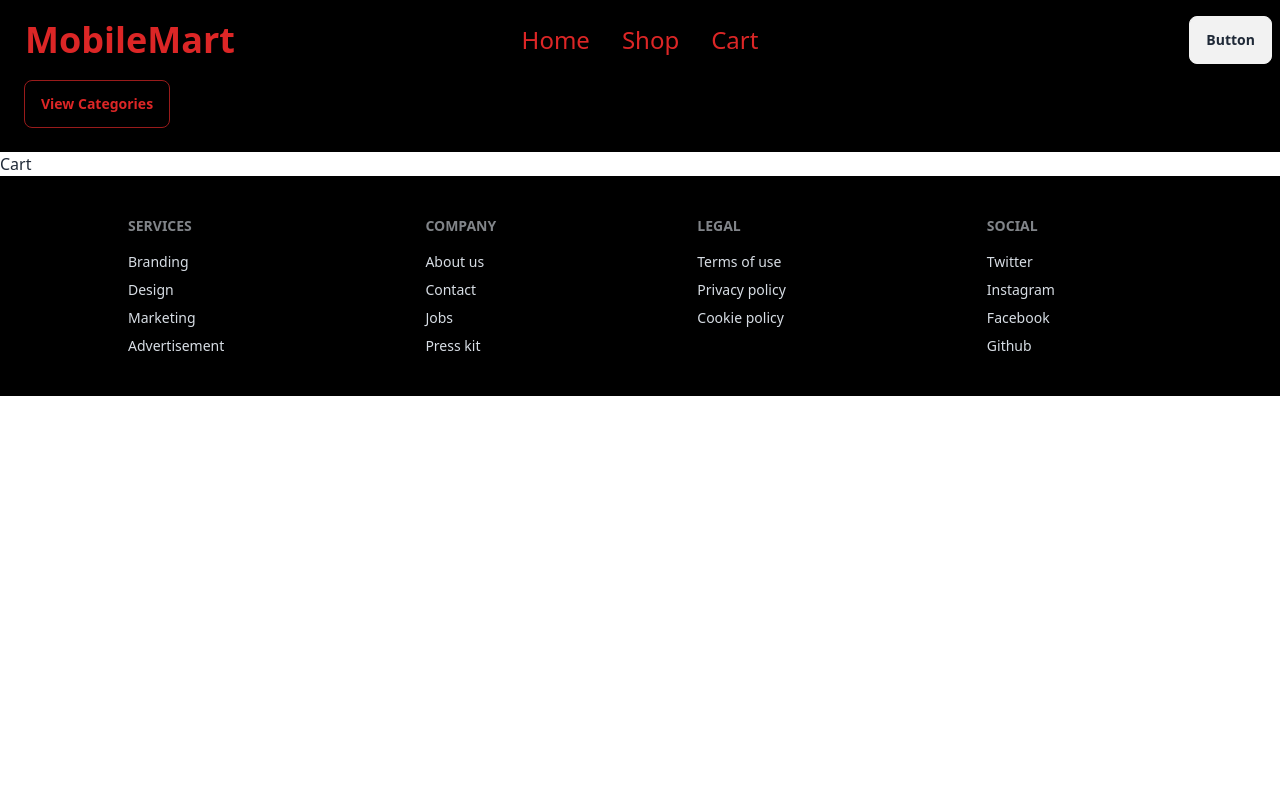
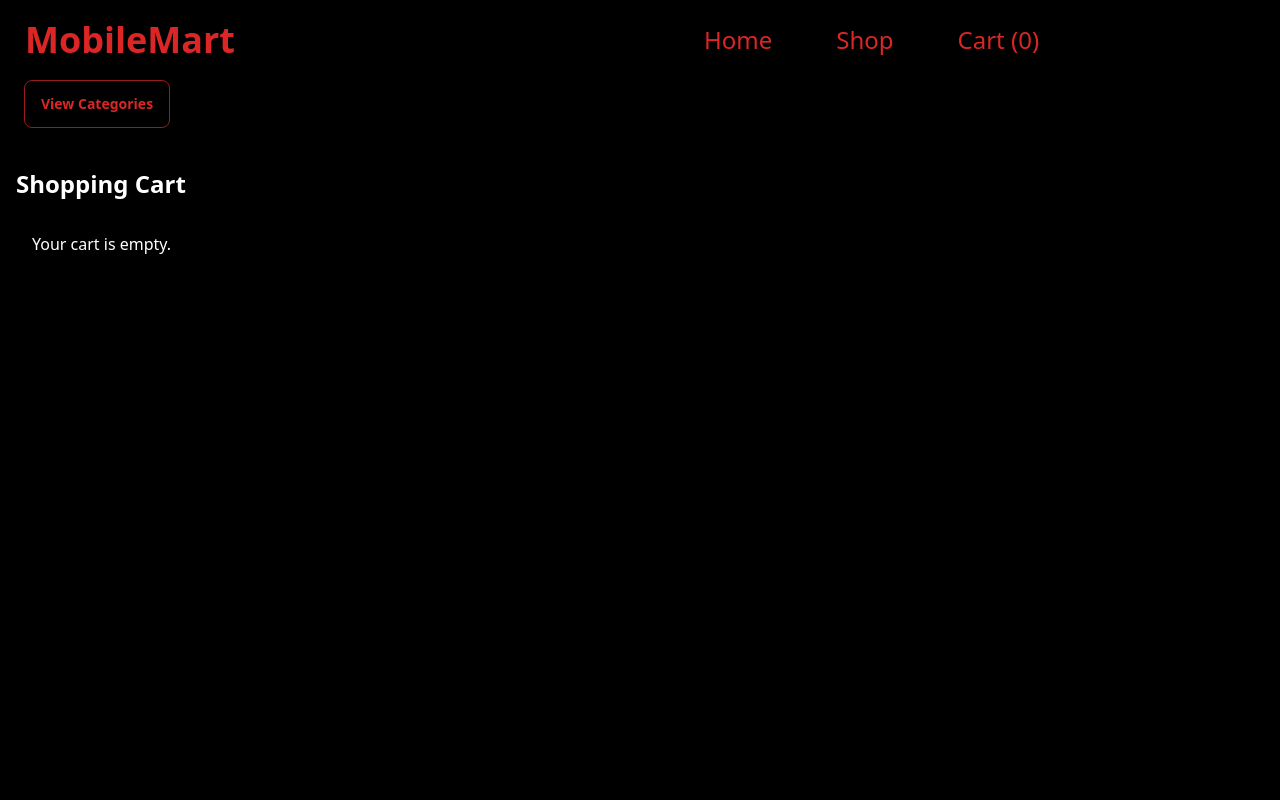
Before and after one commit to huzaifa1230/mobileMart, a React (Create React App) app: page /cart in a window 1280 px wide. Shown: the top 800 px of the page. Built offline with nearby package versions, Linux system fonts and the light colour scheme.

Commit message:
cart done

```diff
--- a/src/App.js
+++ b/src/App.js
@@ -1,27 +1,61 @@
+// import Home from "./Components/Home";
+// import Navbar from "./Components/Navbar";
+// import { BrowserRouter, Route, Routes } from "react-router-dom";
+// import Sidebar from "../src/Components/Sidebar";
+// import Footer from "./Components/Footer";
+// import ShopPage from "./Components/ShopPage";
+// import CartPage from "./Components/CartPage";
+
+// function App() {
+//   return (
+//     <>
+//         <BrowserRouter>
+//       <Navbar />
+//       <Sidebar />
+//       <div>
+//           <Routes>
+//             <Route path="/" element={<Home />} />
+//             <Route path="/shop" element={<ShopPage />} />
+//             <Route path="/cart" element={<CartPage />} />
+//           </Routes>
+//       </div>
+//       <Footer />
+//         </BrowserRouter>
+//     </>
+//   );
+// }
+
+// export default App;
+
+
+
+
+import React, { useState } from 'react';
+import { BrowserRouter as Router, Route, Routes, Link } from 'react-router-dom';
 import Home from "./Components/Home";
 import Navbar from "./Components/Navbar";
-import { BrowserRouter, Route, Routes } from "react-router-dom";
-import Sidebar from "../src/Components/Sidebar";
+import Sidebar from "./Components/Sidebar";
 import Footer from "./Components/Footer";
 import ShopPage from "./Components/ShopPage";
-import Cart from "./Components/Cart";
+import CartPage from "./Components/CartPage";
 
 function App() {
+  const [cart, setCart] = useState([]);
+
   return (
-    <>
-        <BrowserRouter>
-      <Navbar />
+    <Router>
+      <Navbar  cart={cart}/>
       <Sidebar />
-      <div>
-          <Routes>
-            <Route path="/" element={<Home />} />
-            <Route path="/shop" element={<ShopPage />} />
-            <Route path="/cart" element={<Cart />} />
-          </Routes>
+      <div className="bg-black min-h-screen">
+
+        <Routes>
+          <Route path="/" element={<Home />} />
+          <Route path="/shop" element={<ShopPage cart={cart} setCart={setCart} />} />
+          <Route path="/cart" element={<CartPage cart={cart} updateCart={setCart} />} />
+        </Routes>
       </div>
       <Footer />
-        </BrowserRouter>
-    </>
+    </Router>
   );
 }
 
--- a/src/Components/Cart.jsx
+++ /dev/null
@@ -1,9 +0,0 @@
-import React from 'react'
-
-function Cart() {
-  return (
-    <div>Cart</div>
-  )
-}
-
-export default Cart
--- /dev/null
+++ b/src/Components/CartPage.jsx
@@ -0,0 +1,64 @@
+import React from 'react';
+
+function CartPage({ cart, updateCart }) {
+  const handleQuantityChange = (id, quantity) => {
+    if (quantity < 1) return;
+    updateCart(cart.map(item =>
+      item.id === id ? { ...item, quantity: quantity } : item
+    ));
+  };
+
+  const handleRemoveItem = (id) => {
+    updateCart(cart.filter(item => item.id !== id));
+  };
+
+  const calculateTotal = () => {
+    return cart.reduce((total, item) => total + parseFloat(item.price) * item.quantity, 0).toFixed(2);
+  };
+
+  return (
+    <div className="container mx-auto p-4">
+      <h1 className="text-2xl font-bold mb-4 text-white">Shopping Cart</h1>
+      <div className="bg-black rounded-lg shadow-md p-4">
+        {cart.length === 0 ? (
+          <p className="text-white">Your cart is empty.</p>
+        ) : (
+          <>
+            {cart.map((item) => (
+              <div key={item.id} className="flex items-center justify-between mb-4 border-b border-gray-700 pb-4">
+                <img className="w-20 h-20 rounded" src={item.img} alt={item.title} />
+                <div className="flex-1 ml-4">
+                  <h2 className="text-lg font-semibold text-white">{item.title}</h2>
+                  <p className="text-white">{item.des}</p>
+                  <p className="text-white font-bold">${item.price}</p>
+                </div>
+                <div className="flex items-center">
+                  <input
+                    type="number"
+                    className="text-black w-16 text-center border border-gray-300 rounded-md"
+                    value={item.quantity}
+                    onChange={(e) => handleQuantityChange(item.id, parseInt(e.target.value))}
+                  />
+                  <button
+                    className="ml-4 text-white bg-red-700 hover:bg-red-800 focus:ring-4 focus:outline-none focus:ring-red-300 font-medium rounded-lg text-sm px-3 py-2 text-center"
+                    onClick={() => handleRemoveItem(item.id)}
+                  >
+                    Remove
+                  </button>
+                </div>
+              </div>
+            ))}
+            <div className="flex justify-between items-center mt-4">
+              <span className="text-2xl font-bold text-white">Total: ${calculateTotal()}</span>
+              <button className="text-white bg-green-700 hover:bg-green-800 focus:ring-4 focus:outline-none focus:ring-green-300 font-medium rounded-lg text-sm px-4 py-2 text-center">
+                Proceed to Checkout
+              </button>
+            </div>
+          </>
+        )}
+      </div>
+    </div>
+  );
+}
+
+export default CartPage;
--- a/src/Components/Navbar.jsx
+++ b/src/Components/Navbar.jsx
@@ -1,7 +1,7 @@
 import React from "react";
 import { Link } from "react-router-dom";
 
-function Navbar() {
+function Navbar({cart}) {
   return (
     <div className="navbar bg-black text-red-600">
       <div className="navbar-start">
@@ -24,7 +24,7 @@ function Navbar() {
           </div>
           <ul
             tabIndex={0}
-            className="menu menu-sm dropdown-content bg-black text-red-600 mt-3 z-[1] p-2 shadow  rounded-box w-52"
+            className="menu menu-sm dropdown-content  bg-black text-red-600 mt-3 z-[1] p-2 shadow  rounded-box w-52"
           >
             <li>
               <Link to="/">Home</Link>
@@ -33,14 +33,14 @@ function Navbar() {
               <Link to="/shop">Shop</Link>
             </li>
             <li>
-              <Link to="/cart">Cart</Link>
+              <Link to="/cart">Cart ({cart.length})</Link>
             </li>
           </ul>
         </div>
         <a className="btn btn-ghost text-4xl">MobileMart</a>
       </div>
       <div className="navbar-center hidden lg:flex">
-        <ul className="menu menu-horizontal px-1 text-2xl">
+        <ul className="menu menu-horizontal pl-12 px-1 gap-8 text-2xl">
           <li>
             <Link to="/">Home</Link>
           </li>
@@ -48,12 +48,9 @@ function Navbar() {
             <Link to="/shop">Shop</Link>
           </li>
           <li>
-            <Link to="/cart">Cart</Link>
+            <Link to="/cart">Cart ({cart.length})</Link>
           </li>
         </ul>
-      </div>
-      <div className="navbar-end">
-        <a className="btn">Button</a>
       </div>
     </div>
   );
--- a/src/Components/ShopPage.jsx
+++ b/src/Components/ShopPage.jsx
@@ -1,11 +1,10 @@
 import React, { useEffect, useState } from 'react';
 
-function ShopPage() {
+function ShopPage({ cart, setCart }) {
   const [products, setProducts] = useState([]);
   const [sortBy, setSortBy] = useState('default');
 
   useEffect(() => {
-
     fetch('/data.json')
       .then((response) => response.json())
       .then((data) => setProducts(data));
@@ -29,7 +28,6 @@ function ShopPage() {
     setProducts(sortedProducts); // Update state with the sorted array
   };
 
-
   const handleChange = (e) => {
     const selectedOption = e.target.value;
     console.log('Selected option:', selectedOption);
@@ -37,10 +35,21 @@ function ShopPage() {
     sortProducts(selectedOption); // Call sortProducts after updating sortBy state
   };
 
+  const addToCart = (product) => {
+    const existingProduct = cart.find(item => item.id === product.id);
+    if (existingProduct) {
+      setCart(cart.map(item =>
+        item.id === product.id ? { ...item, quantity: item.quantity + 1 } : item
+      ));
+    } else {
+      setCart([...cart, { ...product, quantity: 1 }]);
+    }
+  };
+
   return (
     <>
       {/* Sorting dropdown menu */}
-      <div className="flex justify-end my-4">
+      <div className="flex justify-end py-4">
         <select
           className="text-white bg-black border border-white px-4 py-2 rounded-md"
           value={sortBy}
@@ -55,7 +64,7 @@ function ShopPage() {
       <div className="flex flex-wrap justify-center bg-black">
         {products.map((product) => (
           <div key={product.id} className="w-full sm:w-1/2 md:w-1/3 lg:w-1/4 p-2">
-            <div className=" border text-white border-gray-200 rounded-lg shadow dark:bg-gray-800 dark:border-gray-700 m-2">
+            <div className="border text-white border-gray-200 rounded-lg shadow dark:bg-gray-800 dark:border-gray-700 m-2">
               <a href="#">
                 <img className="p-4 rounded-t-lg" src={product.img} alt={`${product.title} image`} />
               </a>
@@ -66,7 +75,12 @@ function ShopPage() {
                 </a>
                 <div className="flex items-center justify-between mt-2.5 mb-4">
                   <span className="text-2xl font-bold text-white">{product.price}</span>
-                  <a href="#" className="text-white bg-blue-700 hover:bg-blue-800 focus:ring-4 focus:outline-none focus:ring-blue-300 font-medium rounded-lg text-sm px-3 py-2 text-center dark:bg-blue-600 dark:hover:bg-blue-700 dark:focus:ring-blue-800">Add to cart</a>
+                  <button
+                    onClick={() => addToCart(product)}
+                    className="text-white bg-blue-700 hover:bg-blue-800 focus:ring-4 focus:outline-none focus:ring-blue-300 font-medium rounded-lg text-sm px-3 py-2 text-center dark:bg-blue-600 dark:hover:bg-blue-700 dark:focus:ring-blue-800"
+                  >
+                    Add to cart
+                  </button>
                 </div>
               </div>
             </div>
```
Lines whose indentation alone changed are shown as unchanged.
